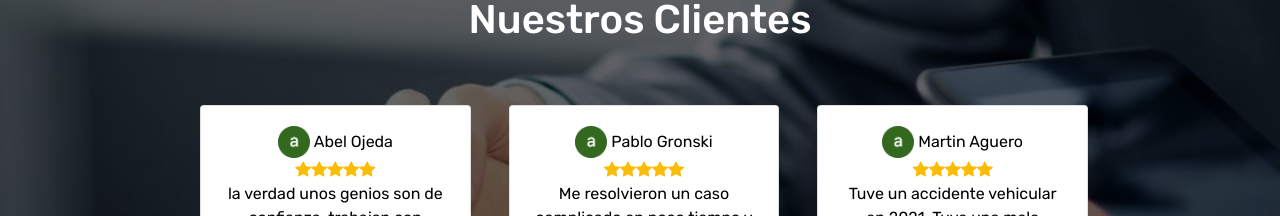
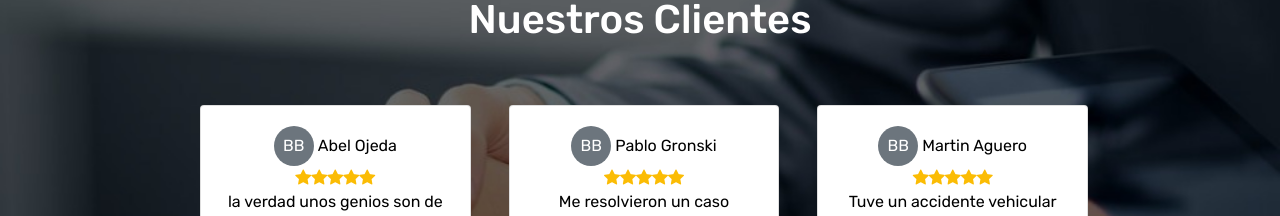
Before and after one commit to gonzalotardini/Giovanelli-Tardini-WEB, a Vue app: page / in a window 1280 px wide. Shown: the part 1520-1736 px from the top of the page. Built offline with nearby package versions, Linux system fonts and the light colour scheme; some icons are missing.

Commit message:
Update clientCard.vue

```diff
--- a/src/components/clientCard.vue
+++ b/src/components/clientCard.vue
@@ -8,7 +8,7 @@
     >
       <b-card-text>
         <b-row align-v="center" class="text-center justify-content-center">
-          <img src="../assets/perfil.png" alt="">
+          <b-avatar text="BB"></b-avatar>
           <p class="m-0 ml-1">{{client.title}}</p>
         </b-row>
         <i v class="bi bi-star-fill"></i><i class="bi bi-star-fill"></i
```
